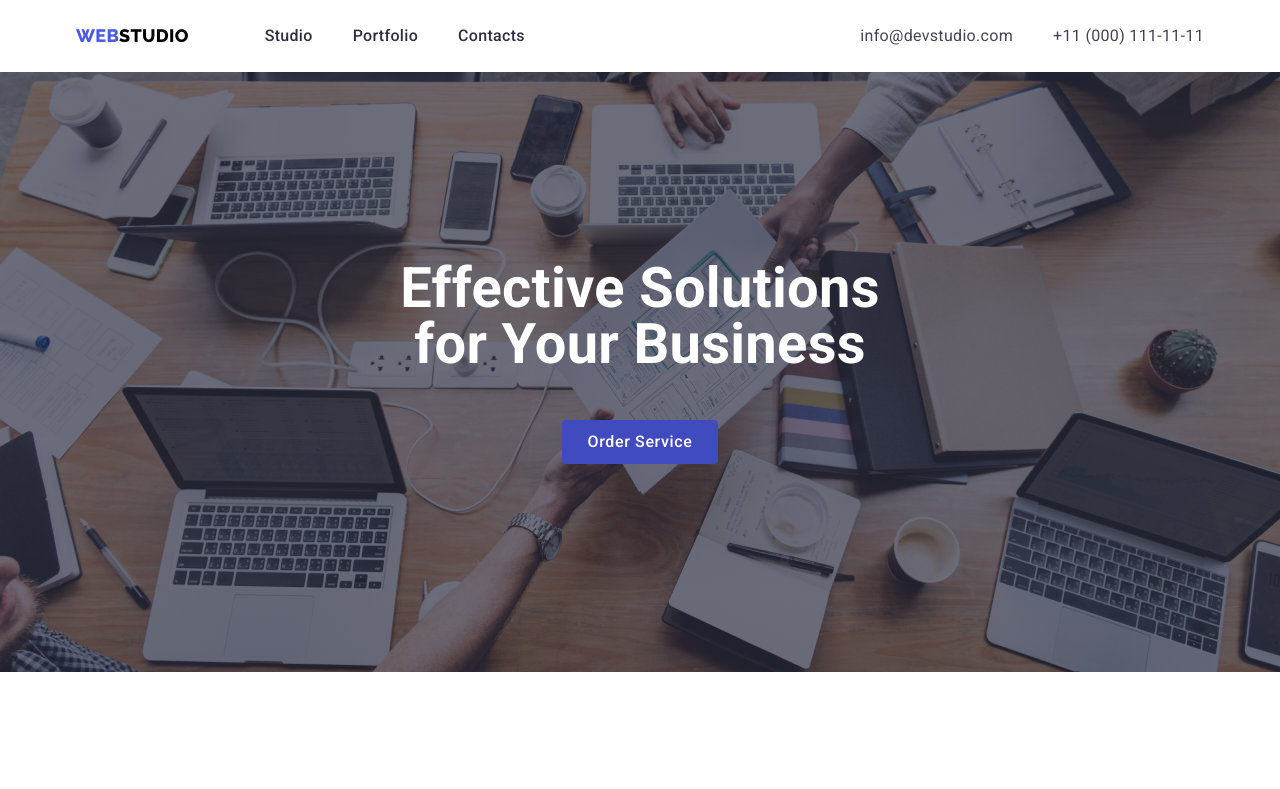
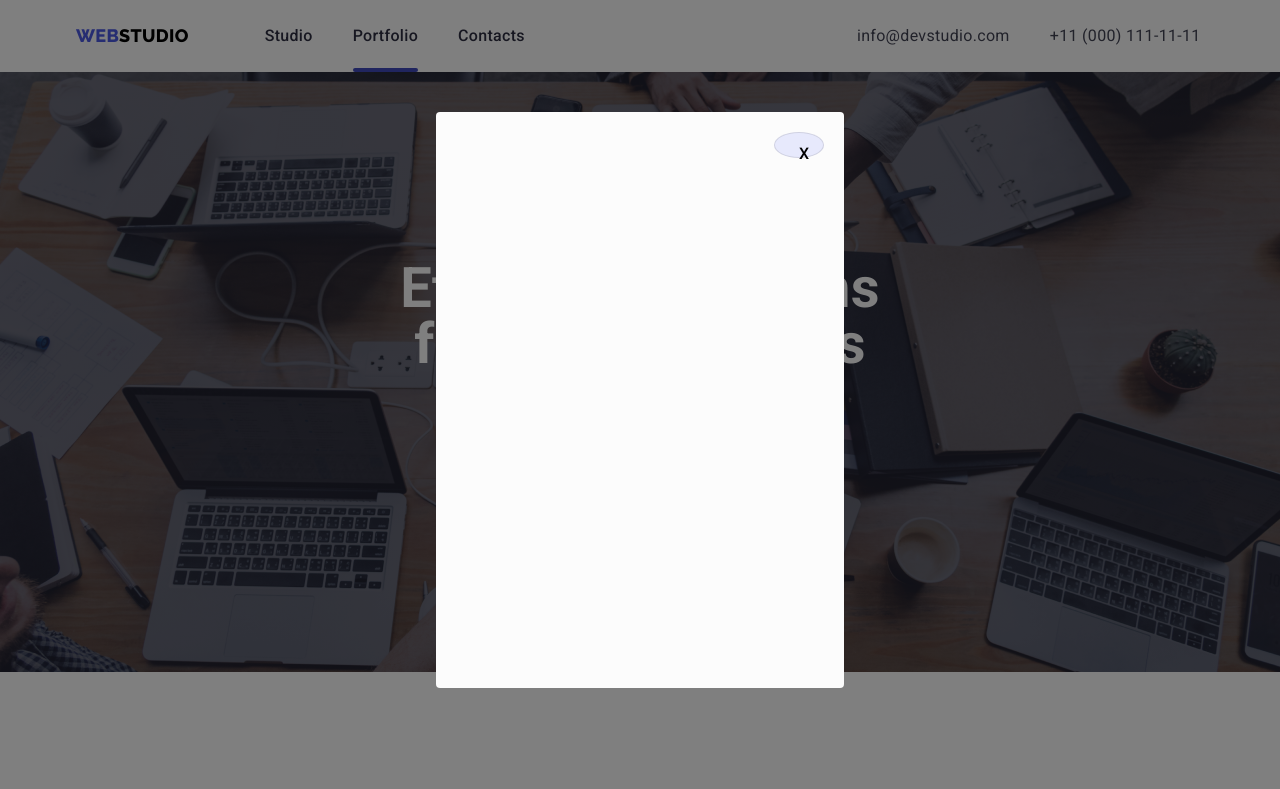
Before and after one commit to KatanES/goit-markup-hw-04, a plain HTML site: page index.html in a window 1280 px wide. Both pictures are taken after a click on the button "Order Service". Shown: the top 789 px of the page. Drawn offline with nearby package versions, Linux system fonts and the light colour scheme.

Commit message:
back-drop + underline menu

```diff
--- a/index.html
+++ b/index.html
@@ -34,7 +34,7 @@
                 href="./index.html"
                 target="_blank"
                 rel="noopener noreferrer"
-                class="link"
+                class="header-link"
                 >Studio</a
               >
             </li>
@@ -43,12 +43,16 @@
                 href="./portfolio.html"
                 target="_blank"
                 rel="noopener noreferrer"
-                class="link"
+                class="header-link active"
                 >Portfolio</a
               >
             </li>
             <li class="item">
-              <a href="/" target="_blank" rel="noopener noreferrer" class="link"
+              <a
+                href="/"
+                target="_blank"
+                rel="noopener noreferrer"
+                class="header-link"
                 >Contacts</a
               >
             </li>
@@ -82,7 +86,9 @@
       <section class="hero">
         <div class="container">
           <h1 class="hero-title">Effective Solutions<br />for Your Business</h1>
-          <button type="button" class="hero-button">Order Service</button>
+          <button type="button" class="hero-button" data-modal-open>
+            Order Service
+          </button>
         </div>
       </section>
 
@@ -576,5 +582,12 @@
         </div>
       </div>
     </footer>
+
+    <div class="backdrop is-hidden" data-modal>
+      <div class="modal">
+        <button type="button" class="modal-close" data-modal-close>X</button>
+      </div>
+    </div>
+    <script src="./js/main.js"></script>
   </body>
 </html>
--- /dev/null
+++ b/js/main.js
@@ -0,0 +1,14 @@
+(() => {
+  const refs = {
+    openModalBtn: document.querySelector("[data-modal-open]"),
+    closeModalBtn: document.querySelector("[data-modal-close]"),
+    modal: document.querySelector("[data-modal]"),
+  };
+
+  refs.openModalBtn.addEventListener("click", toggleModal);
+  refs.closeModalBtn.addEventListener("click", toggleModal);
+
+  function toggleModal() {
+    refs.modal.classList.toggle("is-hidden");
+  }
+})();
--- a/main.css/styles.css
+++ b/main.css/styles.css
@@ -120,6 +120,12 @@ a {
   color: #4d5ae5;
 }
 
+/* .page-header {
+  position: absolute;
+  left: 0;
+  top: 0;
+} */
+
 .header-border {
   border-bottom: 1px solid #e7e9fc;
 }
@@ -144,10 +150,10 @@ a {
 }
 
 .site-nav .item:last-child {
-  margin-right: 40px;
+  margin-right: 332px;
 }
 
-.site-nav .link {
+.header-link {
   display: block;
   padding-top: 24px;
   padding-bottom: 24px;
@@ -159,11 +165,27 @@ a {
   font-style: normal;
   font-weight: 500;
   letter-spacing: 0.02em;
+
+  position: relative;
 }
 
-.site-nav .link:is(:hover, :focus) {
+.header-link:is(:hover, :focus) {
   color: var(--pressed-state-color);
+  transition: color cubic-bezier(0.4, 0, 0.2, 1);
 }
+
+.header-link.active::after {
+  content: "";
+  width: 100%;
+  height: 4px;
+  background: #404bbf;
+  border-radius: 2px;
+  position: absolute;
+  bottom: 0;
+  left: 0;
+}
+
+.active
 
 /* Contacts-nav */
 
@@ -189,6 +211,7 @@ a {
 
 .contacts a:is(:hover, :focus) {
   color: var(--pressed-state-color);
+  transition: color cubic-bezier(0.4, 0, 0.2, 1);
 }
 
 /* hero section */
@@ -231,6 +254,7 @@ a {
 
 .hero-button:is(:hover, :focus) {
   background-color: #404bbf;
+  transition: cubic-bezier(0.4, 0, 0.2, 1);
 }
 
 /* main section */
@@ -355,6 +379,7 @@ a {
 
 .team-social-link:is(:hover, :focus) {
   background-color: #404bbf;
+  transition: cubic-bezier(0.4, 0, 0.2, 1);
 }
 
 /* CUSTOMERS */
@@ -387,10 +412,12 @@ a {
 
 .customer:is(:hover, :focus) {
   border: 1px solid #404bbf;
+  transition: cubic-bezier(0.4, 0, 0.2, 1);
 }
 
 .customer:hover .customer-link-item {
   fill: #404bbf;
+  transition: cubic-bezier(0.4, 0, 0.2, 1);
 }
 
 .customer-link-item {
@@ -462,6 +489,7 @@ a {
 
 .footer-social-link:is(:hover, :focus) {
   background-color: #31d0aa;
+  transition: cubic-bezier(0.4, 0, 0.2, 1);
 }
 
 /* portfolio page */
@@ -494,6 +522,7 @@ a {
 .active-button:is(:hover, :focus) {
   background-color: #404bbf;
   color: #ffffff;
+  transition: cubic-bezier(0.4, 0, 0.2, 1);
 }
 
 .examples-list {
@@ -544,8 +573,9 @@ a {
   height: 100%;
   background-color: #4d5ae5;
 
-  transform: translatex(-100%);
-  transition: transform 250ms ease;
+  transform: translateY(100%);
+  transition: transform 250ms cubic-bezier(0.4, 0, 0.2, 1);
+  /* transition-timing-function: cubic-bezier(0.4, 0, 0.2, 1); */
 }
 
 .overlay > p {
@@ -557,3 +587,46 @@ a {
   line-height: 24px;
   letter-spacing: 0.02em;
 }
+
+.backdrop {
+  width: 100%;
+  height: 100%;
+  background-color: rgba(0, 0, 0, 0.5);
+  position: fixed;
+  top: 0;
+  left: 0;
+  transition: opacity 0.35s, visibility 0.35s linear;
+}
+
+.modal {
+  width: 408px;
+  min-height: 576px;
+  background-color: #fcfcfc;
+  border-radius: 4px;
+  padding: 20px;
+  position: absolute;
+  top: 50%;
+  left: 50%;
+  transform: translate(-50%, -50%) scale(1);
+  transition: transform 0.35s linear;
+}
+
+.modal-close {
+  width: 24px;
+  height: 24px;
+  background-color: #e7e9fc;
+  border: 1px solid rgba(0, 0, 0, 0.1);
+  border-radius: 50%;
+  display: block;
+  margin-left: auto;
+}
+
+.is-hidden {
+  opacity: 0;
+  visibility: hidden;
+  pointer-events: none;
+}
+
+.backdrop.is-hidden .modal {
+  transform: translate(-50%, -50%) scale(0);
+}
```
Also changed, not shown: portfolio.html (+8 -4 lines).
